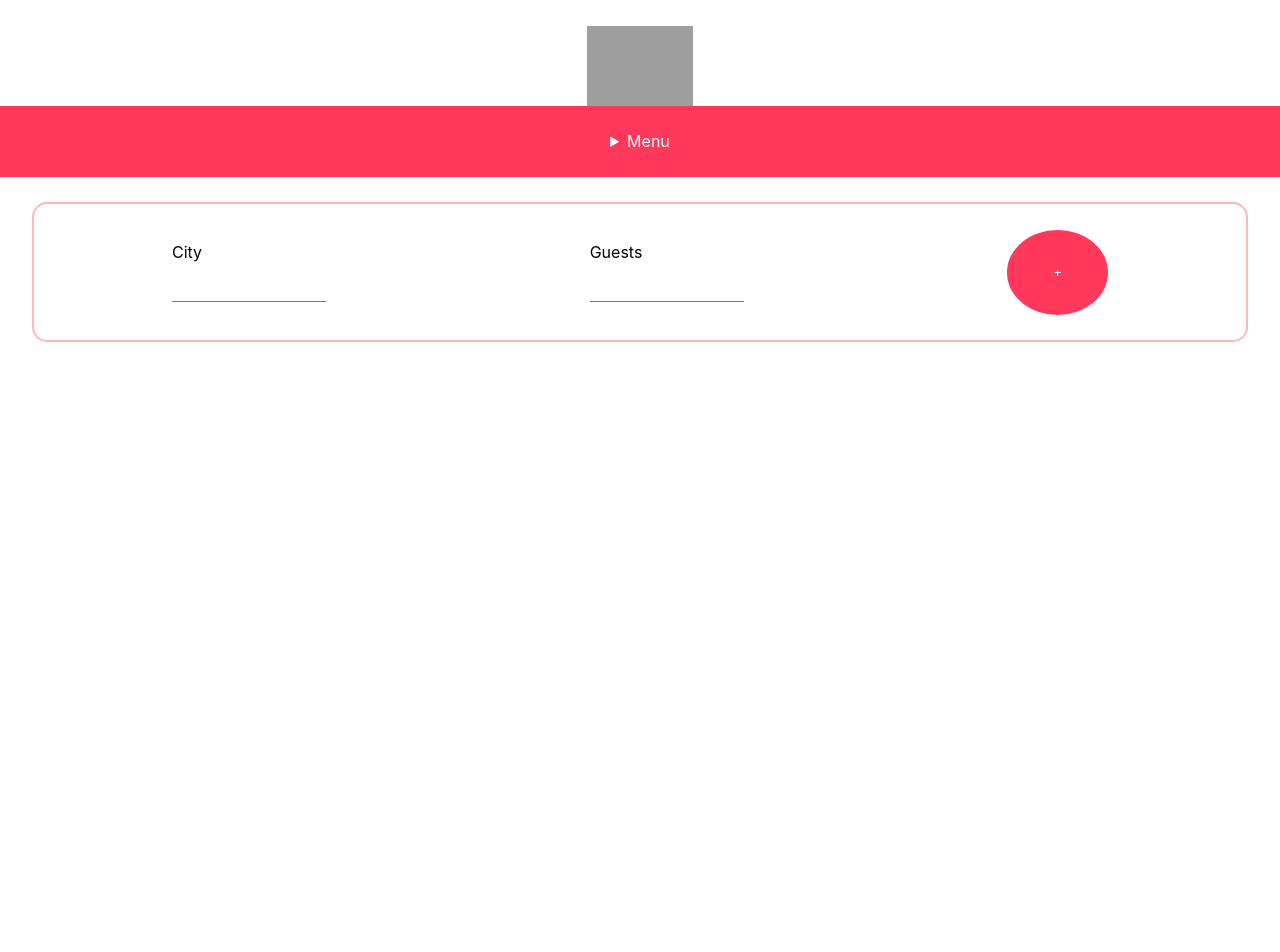
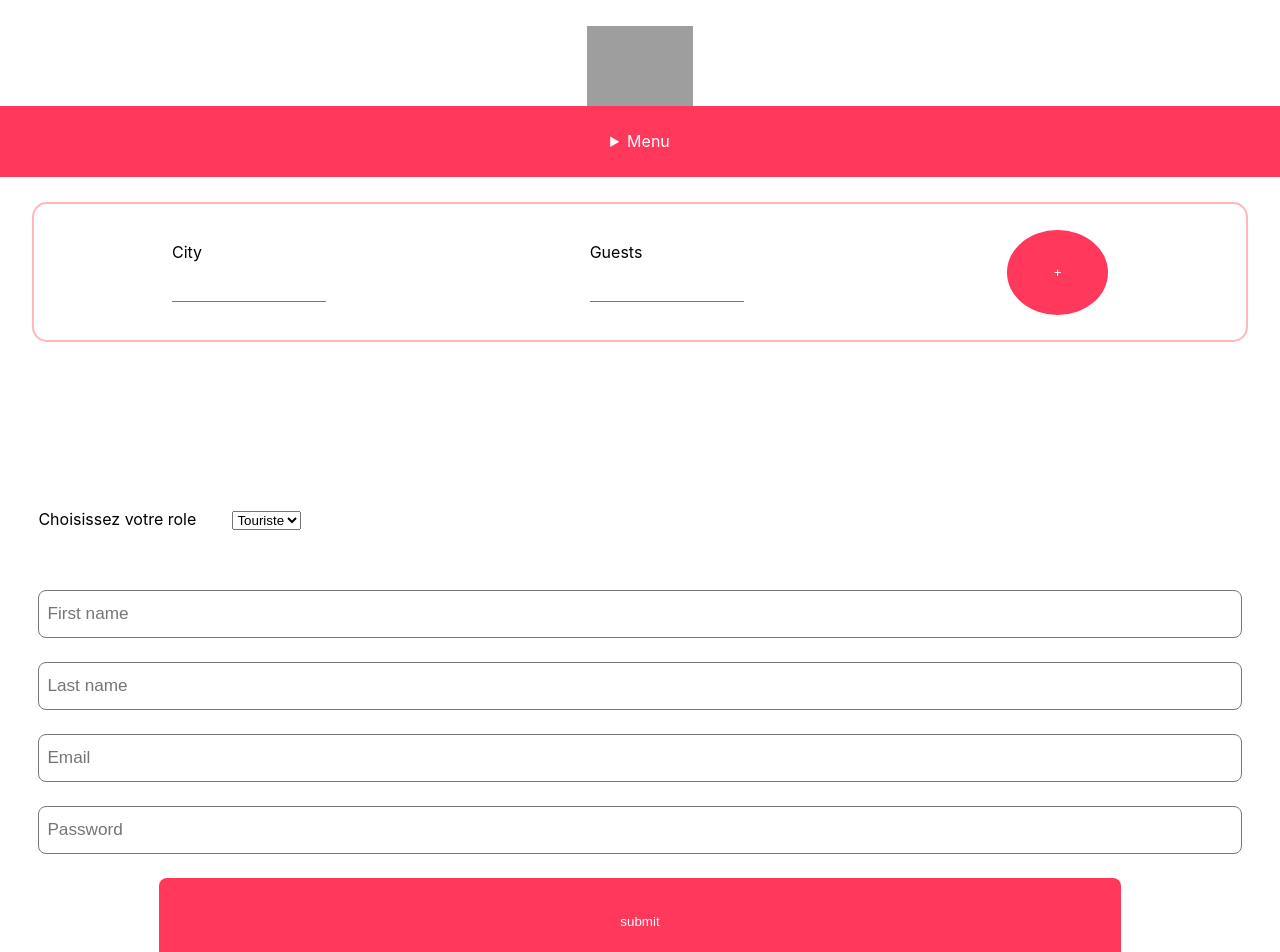
Before and after one commit to rapatte/airbnbfront, a React (Create React App) app: page /signup in a window 1280 px wide. Shown: the top 952 px of the page. Before the commit the page ends 800 px from the top, so only its background shows below. Built offline with nearby package versions, Linux system fonts and the light colour scheme; grey boxes are pictures that could not be loaded.

Commit message:
Add signup form

```diff
--- a/src/App.js
+++ b/src/App.js
@@ -29,6 +29,7 @@ function App() {
     <Switch>
       <Route exact path='/' component={ Home } />
       <Route exact path='/login' component={ Login } />
+      <Route exact path='/signup' component={ Login } />
       <PrivateRoute exact path='/createPlace' component={ PlaceCreation } />
       <PrivateRoute exact path='/myPlaces' component={ PlaceCreation } />
       <Route exact path='/consult' component={ Bookingconsulte } />
--- a/src/components/Button/index.jsx
+++ b/src/components/Button/index.jsx
@@ -2,7 +2,7 @@ import './button.scss';
 
 function Button(props) {
   return (
-        <button className={`${props.size} ${props.class}`}
+        <button type={props.type} className={`${props.size} ${props.class}`}
         onClick={props.handleClick}>{props.value}</button>
   );
 }
--- a/src/pages/Login/Form/LoginForm.jsx
+++ b/src/pages/Login/Form/LoginForm.jsx
@@ -1,4 +1,5 @@
 import React from 'react';
+import { Link } from 'react-router-dom';
 import Cookies from 'universal-cookie';
 import { userService } from '../../../services/index';
 import Button from '../../../components/Button/index.jsx';
@@ -53,8 +54,10 @@ class LoginForm extends React.Component {
                   {this.state.error && <h6 className='error-form'>{this.state.error}</h6>}
                   <InputText type='email' name='email' value={this.state.email} handleChange={this.handleChange} placeholder={'Email'} border='top'/>
                   <InputText type='password' name='password' value={this.state.password} handleChange={this.handleChange} placeholder={'Password'} border='bottom'/>
-                  <Button size="large" class='submit-form' value="Se connecter" handleClick={this.handleClick} />
+                  <Button type={'submit'} size="large" class='submit-form' value="Se connecter" handleClick={this.handleClick} />
               </form>
+              <span>Vous n'avez pas de compte? </span>
+              <Link to='/signup'>Signup</Link>
           </main>
         )}
         </appContext.Consumer>
--- a/src/pages/Login/Form/RegisterForm.jsx
+++ b/src/pages/Login/Form/RegisterForm.jsx
@@ -0,0 +1,59 @@
+/* eslint-disable camelcase */
+import React, { Component } from 'react';
+import InputText from '../../../components/InputText/index.jsx';
+import Button from '../../../components/Button/index.jsx';
+import Select from './Select/index.jsx';
+import { userService } from '../../../services/index';
+
+import './form.scss';
+
+class RegisterForm extends Component {
+  constructor(props) {
+    super(props);
+    this.state = {
+      email: '',
+      password: '',
+      firstName: '',
+      lastName: '',
+      role: 'tourist'
+    };
+  }
+
+  handleChange = (e) => {
+    const { name, value } = e.target;
+    this.setState({ [name]: value });
+  }
+
+  handleClick = async (e) => {
+    const {
+      email, password, firstName, lastName, role
+    } = this.state;
+    e.preventDefault();
+    try {
+      const response = await userService.signup(email, password, firstName, lastName, role);
+      console.log(response);
+    //   this.props.history.push('/login');
+    }
+    catch (err) {
+      this.setState({ error: err.response.data.message });
+    }
+  }
+
+  render() {
+    return (
+        <main>
+            {this.state.error && <h6 className='error-form'>{this.state.error}</h6>}
+            <form className='signup-form'>
+                <Select name={'role'} value={this.state.role} handleChange={this.handleChange}/>
+                <InputText name='firstName' type='text' placeholder={'First name'} value={this.state.firstName} handleChange={this.handleChange}/>
+                <InputText name='lastName' type='text' placeholder={'Last name'} value={this.state.lastName} handleChange={this.handleChange}/>
+                <InputText name='email' type='email' placeholder={'Email'} value={this.state.email} handleChange={this.handleChange}/>
+                <InputText name='password' type='password' placeholder={'Password'} value={this.state.password} handleChange={this.handleChange}/>
+                <Button type={'submit'} size="large" class='submit-form' value='submit' handleClick={this.handleClick} />
+            </form>
+        </main>
+    );
+  }
+}
+
+export default RegisterForm;
--- /dev/null
+++ b/src/pages/Login/Form/Select/index.jsx
@@ -0,0 +1,15 @@
+import './select.scss';
+
+function Select(props) {
+  return (
+    <label >
+      Choisissez votre role
+      <select name={props.name} value={props.value} onChange={props.handleChange}>
+          <option value="tourist">Touriste</option>
+          <option value="host">Hôte</option>
+      </select>
+    </label>
+  );
+}
+
+export default Select;
--- /dev/null
+++ b/src/pages/Login/Form/Select/select.scss
@@ -0,0 +1,9 @@
+@import '../../../../assets/main.scss';
+
+select[name='role'] {
+    margin-bottom: 5%;
+    margin-left: 3%;
+}
+.signup-form label {
+    width: 100%;
+}
--- a/src/pages/Login/Form/form.scss
+++ b/src/pages/Login/Form/form.scss
@@ -1,8 +1,9 @@
 @import '../../../assets/main.scss';
 
-.login-form {
+.login-form, .signup-form {
     display: flex;
     flex-direction: column;
+    margin-bottom: 3%;
     & > * {
         margin: 0 auto;
     }
@@ -19,3 +20,12 @@
         font-weight: 500;
     }
 }
+
+.signup-form {
+    input {
+        border-radius: 8px;
+        &:not(:last-of-type) {
+            margin-bottom: 2%;
+        }
+    }
+}
--- a/src/pages/Login/index.js
+++ b/src/pages/Login/index.js
@@ -1,14 +1,33 @@
-import React from 'react';
+import React, { useState, useEffect, useContext } from 'react';
 import { LoginForm, RegisterForm } from './Form';
 
-class Login extends React.Component {
-  render() {
-    return (
-        <>
-            <LoginForm history={this.props.history} />
-        </>
-    );
-  }
-}
+// class Login extends React.Component {
+//   render() {
+//     console.log(this.props.history.location.pathname);
+//     return (
+//         <>
+//             {<RegisterForm />}
+//             <LoginForm history={this.props.history} />
+//         </>
+//     );
+//   }
+// }
+
+const Login = (props) => {
+  const [history, setHistory] = useState(null);
+
+  useEffect(() => {
+    setHistory(props.history.location.pathname);
+    console.log(history);
+  }, [history, props.history]);
+
+  return (
+    <>
+        { history === '/signup' && <RegisterForm /> }
+        { history === '/login' && <LoginForm history={ props.history } /> }
+
+    </>
+  );
+};
 
 export default Login;
--- a/src/services/user.js
+++ b/src/services/user.js
@@ -1,3 +1,4 @@
+/* eslint-disable camelcase */
 /* eslint-disable no-return-await */
 import api from './api';
 
@@ -6,6 +7,13 @@ const userService = {
     const user = { email, password };
 
     return await api.post('/login', user);
+  },
+  signup: async (email, password, first_name, last_name, role) => {
+    const user = {
+      email, password, first_name, last_name, role
+    };
+
+    return await api.post('/signup', user);
   }
 
 };
```
